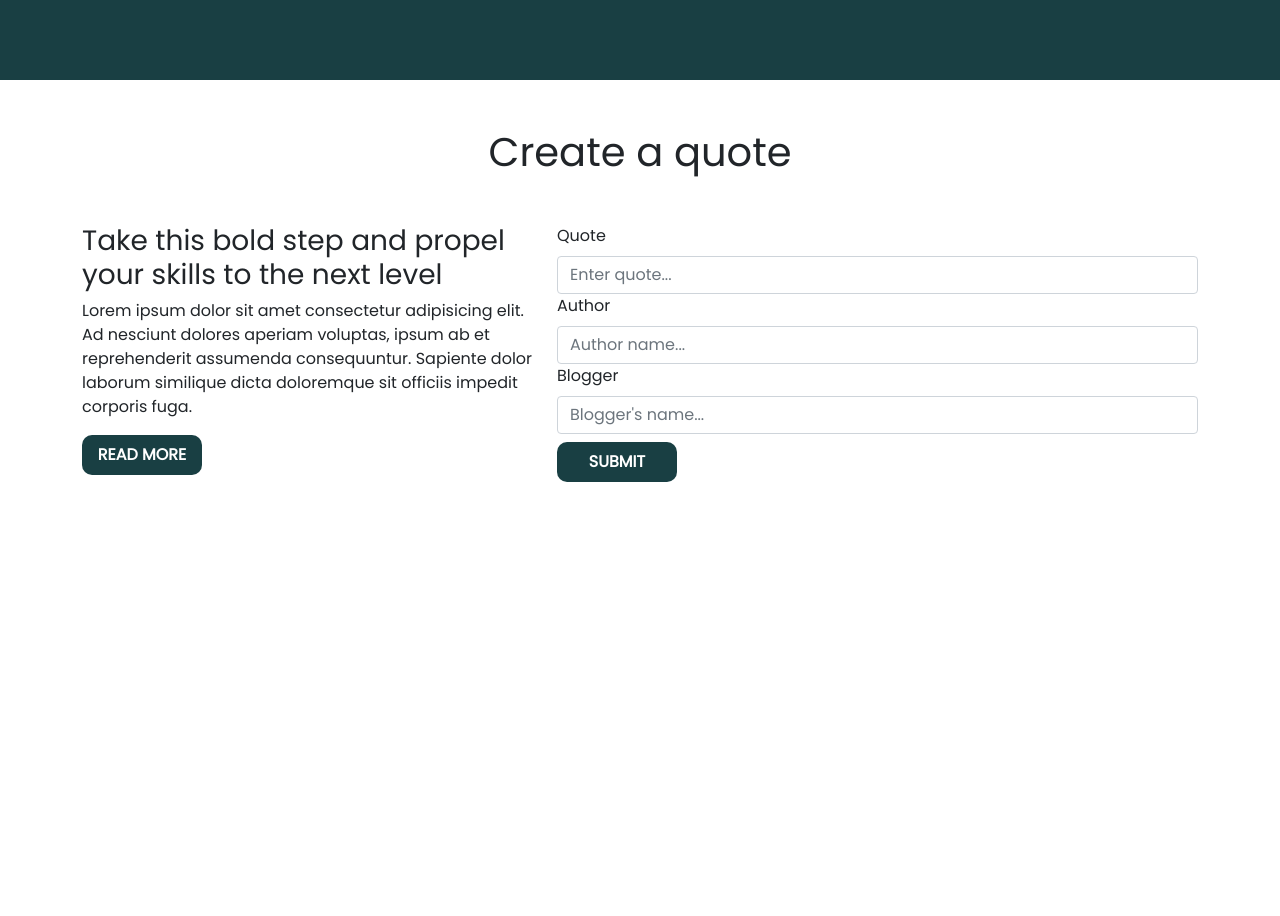
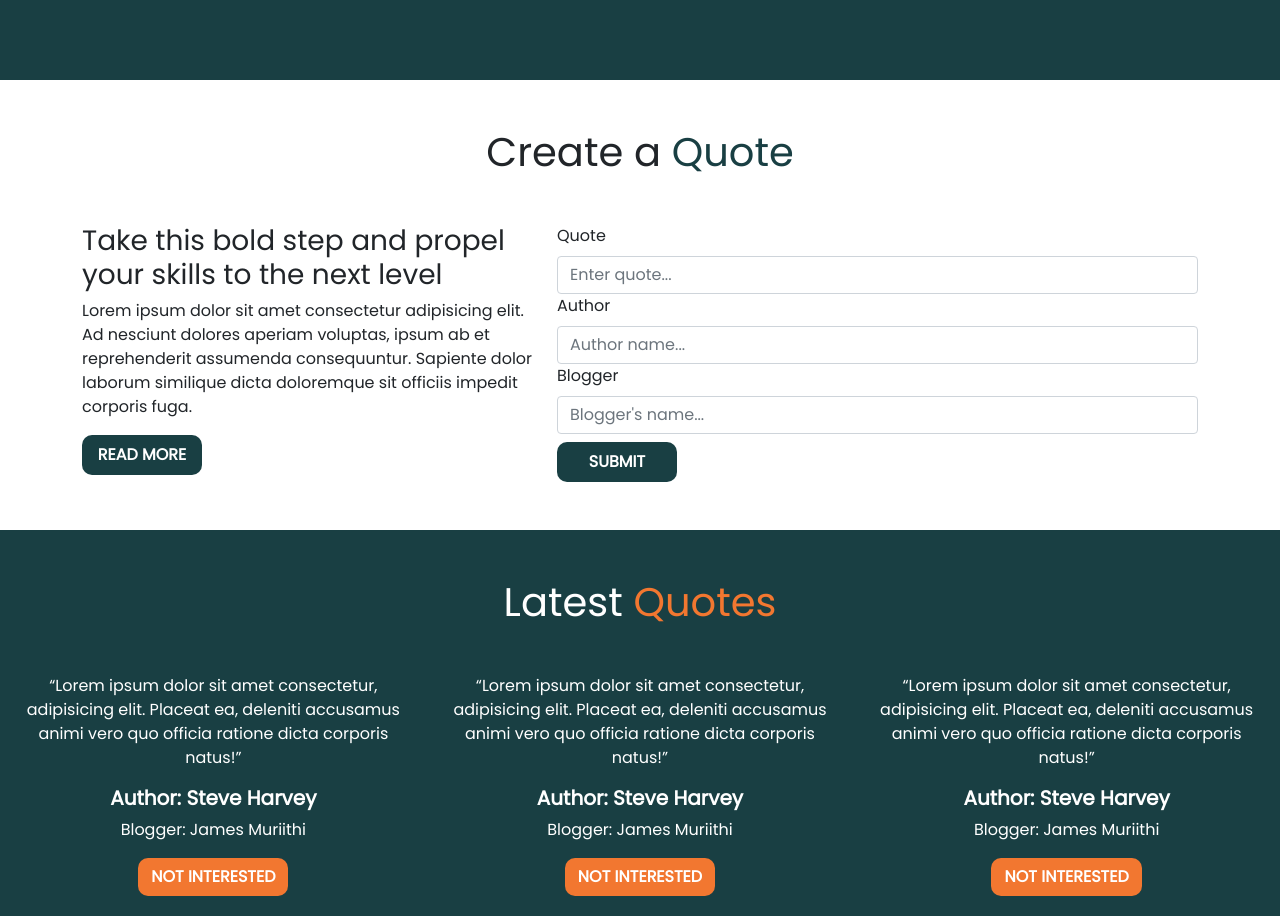
Before and after one commit to Marcos8060/Quote_Hub, an Angular app: page / in a window 1280 px wide. Shown: the part 720-1636 px from the top of the page. Before the commit the page ends 1202 px from the top, so only its background shows below. Built offline with nearby package versions, Linux system fonts and the light colour scheme; a web font is replaced by a local one.

Commit message:
made styling modifications in the quotes section

```diff
--- a/src/app/app.component.html
+++ b/src/app/app.component.html
@@ -5,3 +5,6 @@
 <div class="container">
     <app-form></app-form>
 </div>
+<div class="container-fluid">
+  <app-quote></app-quote>
+</div>
--- a/src/app/form/form.component.css
+++ b/src/app/form/form.component.css
@@ -6,3 +6,6 @@
     width: 120px;
     font-weight: bolder;
 }
+span{
+    color: #193F43;
+}
--- a/src/app/form/form.component.html
+++ b/src/app/form/form.component.html
@@ -1,5 +1,5 @@
 <div class="row mt-5">
-    <h1 class="text-center mb-5">Create a quote</h1>
+    <h1 class="text-center mb-5">Create a <span>Quote</span></h1>
     <div class="col-md-5">
         <h3>Take this bold step and propel your skills to the next level</h3>
         <p>Lorem ipsum dolor sit amet consectetur adipisicing elit. Ad nesciunt dolores
--- a/src/app/hero/hero.component.html
+++ b/src/app/hero/hero.component.html
@@ -4,7 +4,7 @@
             <h2>Bring joy into <br> your life with <br> Great quotes.</h2>
             <p>Do you look forward to getting some of the best quotes and most importantly creating your own? Look no further!</p>
             <p>We give you the opportunity to explore your <br> creativity without limits.</p>
-            <button class="btn text-uppercase" style="margin-right: 20px;">Get a quote</button>
+            <button class="btn text-uppercase" style="margin-right: 20px;">Read more</button>
             <button class="btn text-uppercase">Create a quote</button>
         </div>
         <div class="col-md-6">
--- a/src/app/quote/quote.component.css
+++ b/src/app/quote/quote.component.css
@@ -0,0 +1,15 @@
+.quote{
+    background: #193F43;
+    color: white;
+    padding-bottom: 20px;
+}
+.btn{
+    background: #F27730;
+    color: white;
+    border-radius: 10px;
+    height: 38px;
+    font-weight: bolder;
+}
+span{
+    color: #F27730;
+}
--- a/src/app/quote/quote.component.html
+++ b/src/app/quote/quote.component.html
@@ -1 +1,21 @@
-<p>quote works!</p>
+<div class="row quote mt-5">
+    <h1 class="text-center mt-5 mb-5">Latest <span>Quotes</span></h1>
+    <div class="col-md-4 text-center">
+        <q>Lorem ipsum dolor sit amet consectetur, adipisicing elit. Placeat ea, deleniti accusamus animi vero quo officia ratione dicta corporis natus!</q>
+        <h5 class="mt-3" style="font-weight: bolder;" >Author: Steve Harvey</h5>
+        <p>Blogger: James Muriithi</p>
+        <button class="btn text-uppercase">Not interested</button>
+    </div>
+    <div class="col-md-4 text-center">
+        <q>Lorem ipsum dolor sit amet consectetur, adipisicing elit. Placeat ea, deleniti accusamus animi vero quo officia ratione dicta corporis natus!</q>
+        <h5 class="mt-3" style="font-weight: bolder;" >Author: Steve Harvey</h5>
+        <p>Blogger: James Muriithi</p>
+        <button class="btn text-uppercase">Not interested</button>
+    </div>
+    <div class="col-md-4 text-center">
+        <q>Lorem ipsum dolor sit amet consectetur, adipisicing elit. Placeat ea, deleniti accusamus animi vero quo officia ratione dicta corporis natus!</q>
+        <h5 class="mt-3" style="font-weight: bolder;" >Author: Steve Harvey</h5>
+        <p>Blogger: James Muriithi</p>
+        <button class="btn text-uppercase">Not interested</button>
+    </div>
+</div>
```
